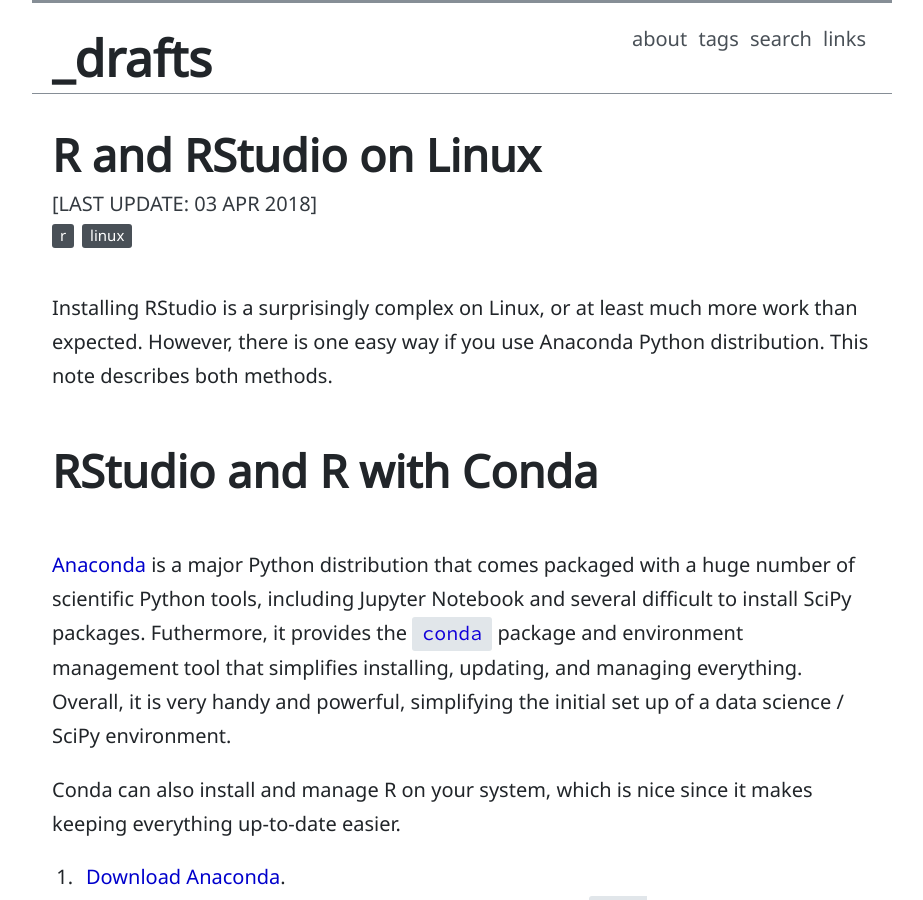
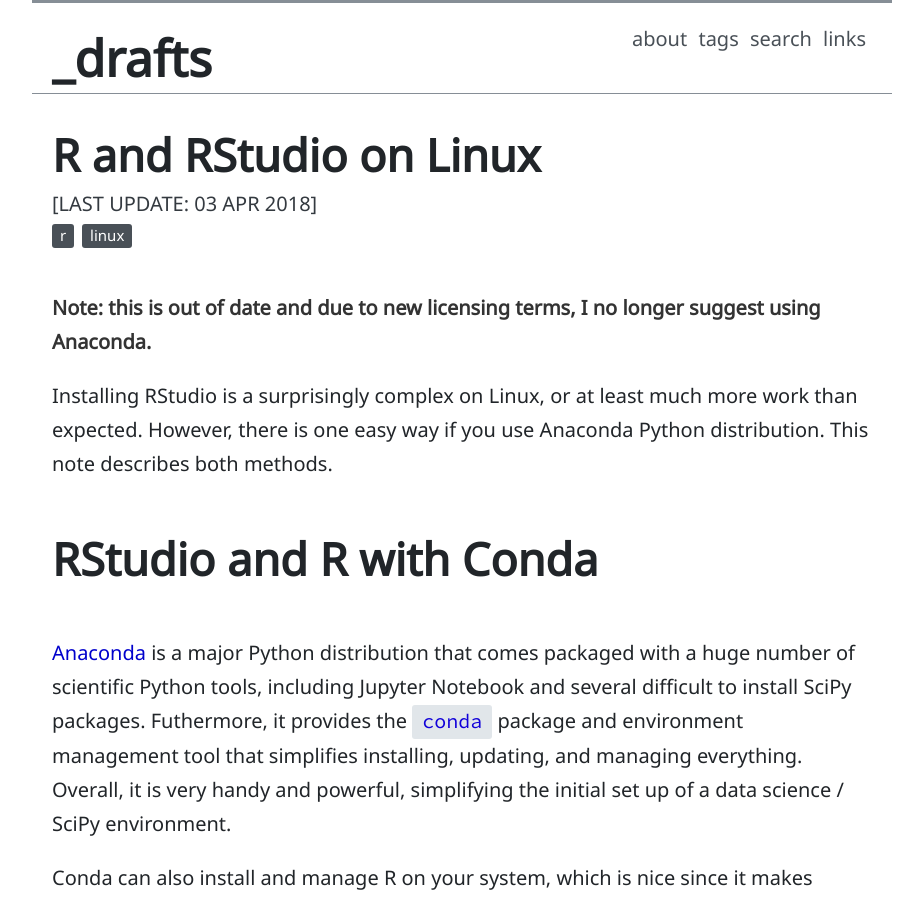
Before and after one commit to evanwill/_drafts, a Jekyll site: the page built from _notes/r-linux.md, in a window 1280 px wide and 900 px high. Shown: the whole window, without its empty margins (178-1101 px from the left). Built offline with Jekyll 4.4.1, drawn with Linux system fonts in a browser that asks for light colours; comment, search, counter and statistics services are not loaded.

Commit message:
conda notes

```diff
--- a/_notes/r-linux.md
+++ b/_notes/r-linux.md
@@ -4,6 +4,8 @@
 tags: [R, linux]
 date: 2018-04-03
 ---
+
+**Note: this is out of date and due to new licensing terms, I no longer suggest using Anaconda.**
 
 Installing RStudio is a surprisingly complex on Linux, or at least much more work than expected.
 However, there is one easy way if you use Anaconda Python distribution.
```
Also changed, not shown: _notes/dual-python-notebook.md (+2 -0 lines).
